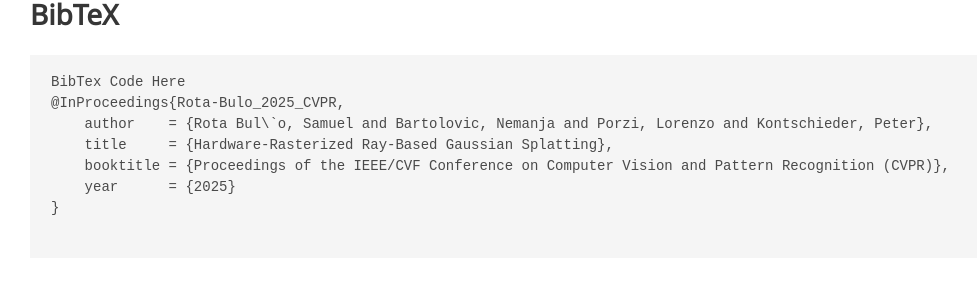
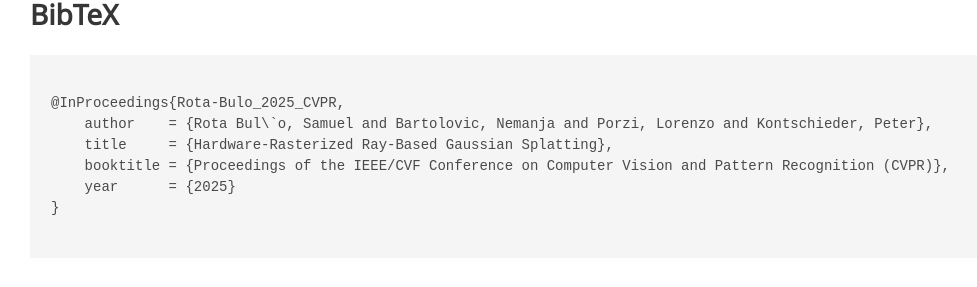
Before and after one commit to rotabulo/vkraygs, a plain HTML site: page index.html in a window 1280 px wide. Shown: the part 837-1124 px from the top of the page, without its empty margins (130-1107 px from the left). Drawn offline with nearby package versions, Linux system fonts and the light colour scheme; some icons are missing; a web font is replaced by a local one.

Commit message:
fixed bibtex

```diff
--- a/index.html
+++ b/index.html
@@ -266,7 +266,7 @@
   <section class="section" id="BibTeX">
     <div class="container is-max-desktop content">
       <h2 class="title">BibTeX</h2>
-      <pre><code>BibTex Code Here
+      <pre><code>
 @InProceedings{Rota-Bulo_2025_CVPR,
     author    = {Rota Bul\`o, Samuel and Bartolovic, Nemanja and Porzi, Lorenzo and Kontschieder, Peter},
     title     = {Hardware-Rasterized Ray-Based Gaussian Splatting},
```
